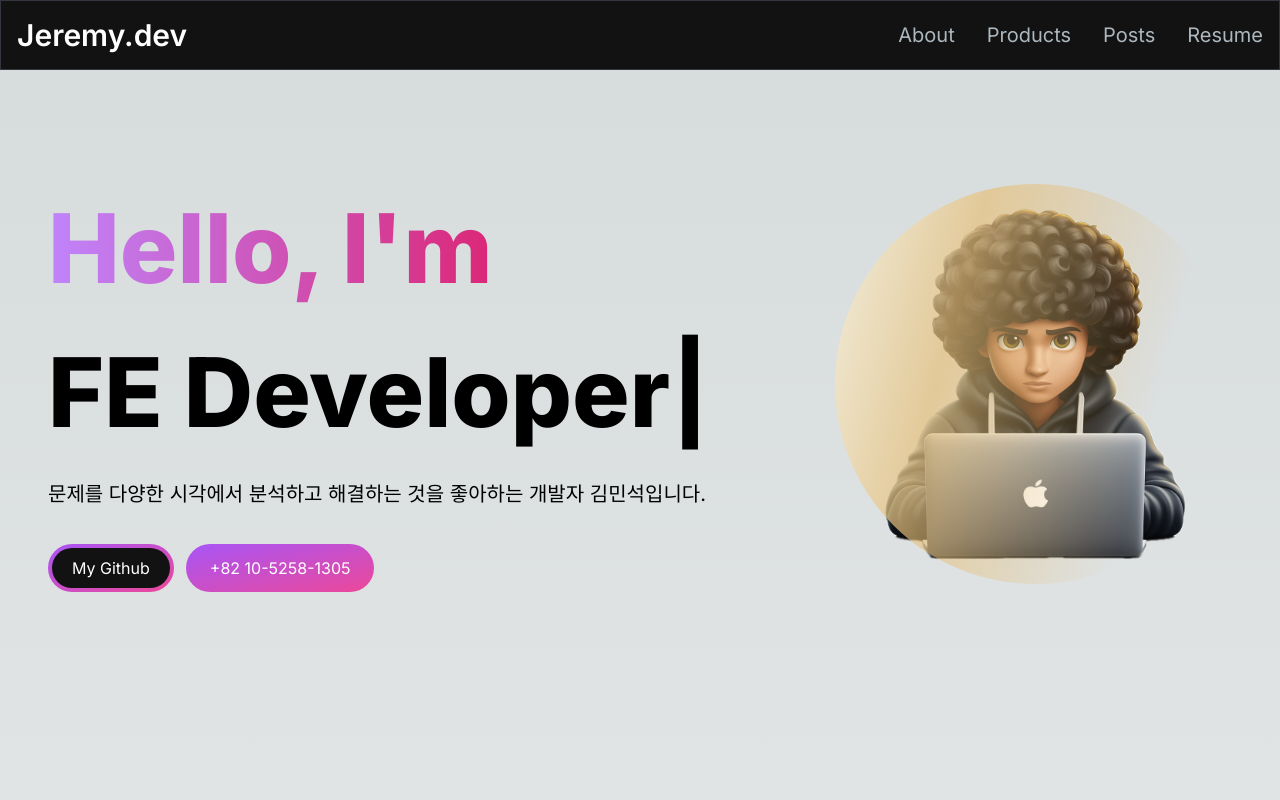
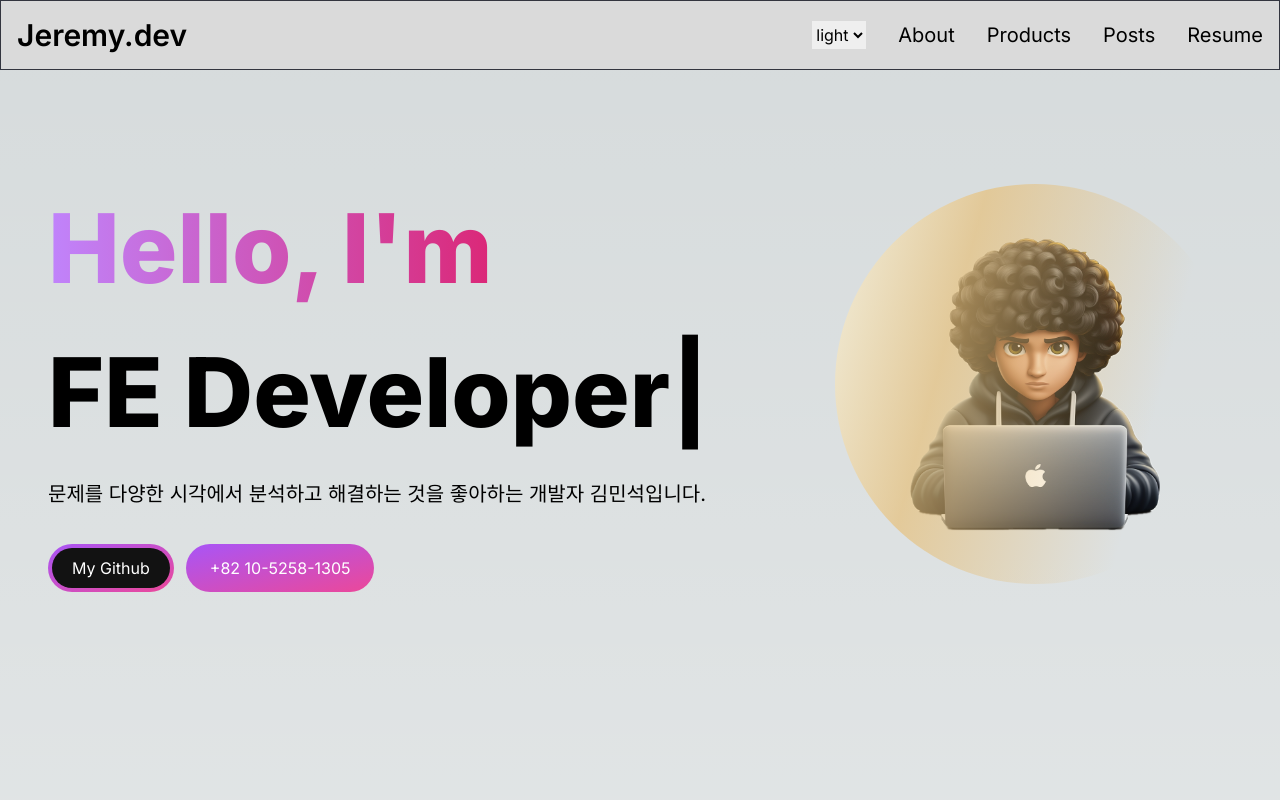
Before and after one commit to shackstack/next-portfolio, a Next.js app: page / in a window 1280 px wide. Shown: the top 800 px of the page. Built offline with nearby package versions, Linux system fonts and the light colour scheme.

Commit message:
feat: 디스플레이 모드 제어 기능 구현

```diff
--- a/src/app/globals.css
+++ b/src/app/globals.css
@@ -8,12 +8,10 @@
   --background-end-rgb: 255, 255, 255;
 }
 
-@media (prefers-color-scheme: dark) {
-  :root {
-    --foreground-rgb: 255, 255, 255;
-    --background-start-rgb: 0, 0, 0;
-    --background-end-rgb: 0, 0, 0;
-  }
+.dark {
+  --foreground-rgb: 255, 255, 255;
+  --background-start-rgb: 0, 0, 0;
+  --background-end-rgb: 0, 0, 0;
 
   h1,
   h2,
--- /dev/null
+++ b/src/components/@common/Switcher.tsx
@@ -0,0 +1,43 @@
+'use client';
+
+import { ChangeEvent, useEffect, useLayoutEffect, useState } from 'react';
+
+const Switcher = () => {
+  const [theme, setTheme] = useState('');
+
+  useLayoutEffect(() => {
+    const theme = localStorage.getItem('theme');
+
+    if (theme === 'dark') {
+      document.documentElement.classList.add('dark');
+      setTheme('dark');
+      return;
+    }
+
+    setTheme('light');
+  }, []);
+
+  const onChangeDisplayModeHandler = (e: ChangeEvent<HTMLSelectElement>) => {
+    const { value } = e.target;
+
+    if (value === 'dark') {
+      document.documentElement.classList.add('dark');
+      localStorage.setItem('theme', 'dark');
+      setTheme('dark');
+    }
+    if (value === 'light') {
+      document.documentElement.classList.remove('dark');
+      localStorage.removeItem('theme');
+      setTheme('light');
+    }
+  };
+
+  return (
+    <select name='mode' onChange={onChangeDisplayModeHandler} value={theme}>
+      <option value='dark'>dark</option>
+      <option value='light'>light</option>
+    </select>
+  );
+};
+
+export default Switcher;
--- a/src/components/HeroSection.tsx
+++ b/src/components/HeroSection.tsx
@@ -87,9 +87,9 @@ const HeroSection = () => {
             <Image
               src='/images/memoji.png'
               alt='hero image'
-              className='absolute transform -translate-x-1/2 -translate-y-1/2 top-1/2 left-1/2'
-              width={300}
-              height={300}
+              className='absolute transform -translate-x-1/2 -translate-y-1/2 top-1/2 left-1/2 '
+              width={250}
+              height={250}
             />
             <div
               ref={childRef}
--- a/src/components/NavLink.tsx
+++ b/src/components/NavLink.tsx
@@ -9,7 +9,7 @@ const NavLink = ({ href, title }: NavLinkProps) => {
   return (
     <Link
       href={href}
-      className='block py-2 pl-3 pr-4 text-[#ADB7BE] sm:text-xl rounded md:p-0 hover:text-white'>
+      className='block py-2 pl-3 pr-4 dark:text-[#ADB7BE] sm:text-xl rounded md:p-0 hover:text-white'>
       {title}
     </Link>
   );
--- a/src/components/Navbar.tsx
+++ b/src/components/Navbar.tsx
@@ -5,6 +5,7 @@ import NavLink from './NavLink';
 import MenuOverlay from './MenuOverlay';
 import Menu from '@/assets/icons/menu.svg';
 import Exit from '@/assets/icons/exit.svg';
+import Switcher from './@common/Switcher';
 
 const navLinks = [
   {
@@ -29,11 +30,11 @@ const Navbar = () => {
   const [navbarOpen, setNavbarOpen] = useState(false);
 
   return (
-    <nav className='fixed mx-auto border border-[#33353F] top-0 left-0 right-0 z-10 bg-[#121212] bg-opacity-100'>
+    <nav className='fixed mx-auto border border-[#33353F] top-0 left-0 right-0 z-10 bg-[#dadada] dark:bg-[#121212] bg-opacity-100'>
       <div className='flex container lg:py-4 flex-wrap items-center justify-between mx-auto px-4 py-2'>
         <Link
           href={'/'}
-          className='text-2xl md:text-3xl text-white font-semibold'>
+          className='text-2xl md:text-3xl dark:text-white font-semibold'>
           Jeremy.dev
         </Link>
         <div className='mobile-menu block md:hidden'>
@@ -53,6 +54,7 @@ const Navbar = () => {
         </div>
         <div className='menu hidden md:block md:w-auto' id='navbar'>
           <ul className='flex p-4 md:p-0 md:flex-row md:space-x-8 mt-0'>
+            <Switcher />
             {navLinks.map((link, index) => (
               <li key={index}>
                 <NavLink href={link.path} title={link.title} />
--- a/tailwind.config.ts
+++ b/tailwind.config.ts
@@ -1,6 +1,7 @@
 /** @type {import('tailwindcss').Config} */
 const colors = require('tailwindcss/colors');
 module.exports = {
+  darkMode: 'class',
   content: [
     './src/pages/**/*.{js,ts,jsx,tsx,mdx}',
     './src/components/**/*.{js,ts,jsx,tsx,mdx}',
```
